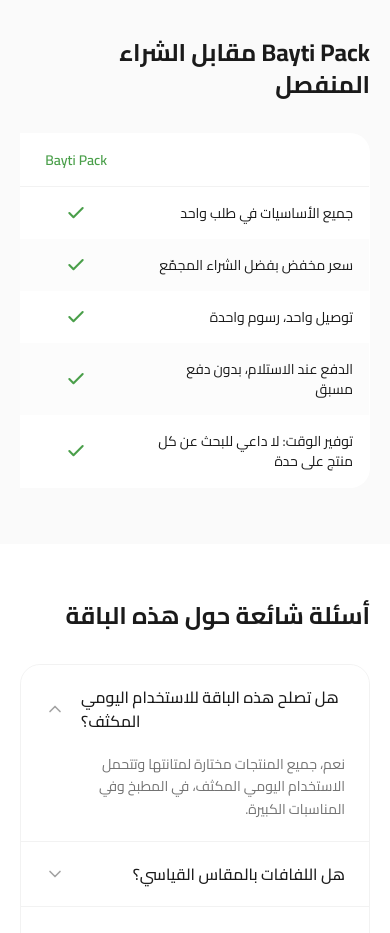
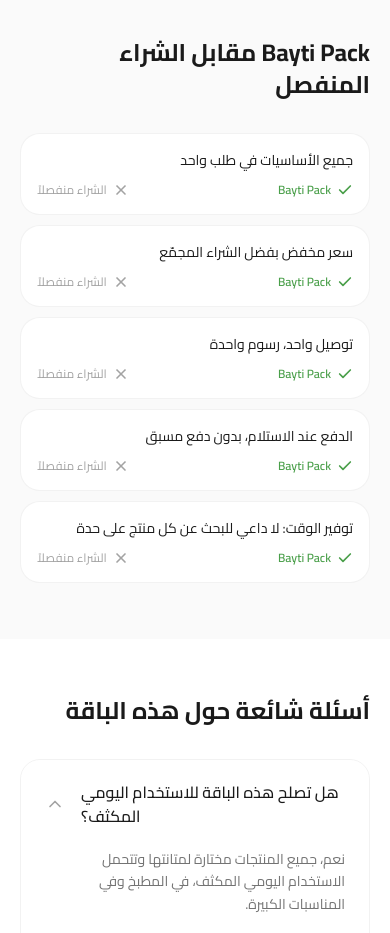
Before and after one commit to bkettani1994-rgb/Bayti-Pack, a Next.js app: page /ar/packs/cuisine-essentielle in a window 390 px wide. Shown: the part 3200-4133 px from the top of the page. Built offline with nearby package versions, Linux system fonts and the light colour scheme.

Commit message:
Replace mobile comparison table with stacked cards
Avoids horizontal scrolling on small screens: below the sm breakpoint
each row renders as a card (label + check/cross badges) instead of a
wide table, while desktop keeps the original table layout.

```diff
--- a/components/product/ComparisonTable.tsx
+++ b/components/product/ComparisonTable.tsx
@@ -10,8 +10,28 @@ export default function ComparisonTable({ comparison }: { comparison: Dictionary
           <h2 className="text-2xl font-bold text-ink sm:text-3xl">{comparison.heading}</h2>
         </Reveal>
 
-        <Reveal delay={0.1} className="mt-8 overflow-x-auto">
-          <table className="w-full min-w-[480px] overflow-hidden rounded-xl2 border border-black/5 bg-white text-sm">
+        {/* Mobile: stacked cards, no horizontal scroll */}
+        <Reveal delay={0.1} className="mt-8 space-y-2.5 sm:hidden">
+          {comparison.rows.map((row) => (
+            <div key={row} className="rounded-xl2 border border-black/5 bg-white p-4">
+              <p className="text-sm text-ink">{row}</p>
+              <div className="mt-3 flex items-center justify-between gap-2">
+                <span className="flex items-center gap-1.5 text-xs font-semibold text-brand-dark">
+                  <Check className="h-4 w-4 flex-shrink-0" strokeWidth={2.5} />
+                  {comparison.ourColumn}
+                </span>
+                <span className="flex items-center gap-1.5 text-xs text-neutral-400">
+                  <X className="h-4 w-4 flex-shrink-0" strokeWidth={2.5} />
+                  {comparison.othersColumn}
+                </span>
+              </div>
+            </div>
+          ))}
+        </Reveal>
+
+        {/* Desktop: full table */}
+        <Reveal delay={0.1} className="mt-8 hidden sm:block">
+          <table className="w-full overflow-hidden rounded-xl2 border border-black/5 bg-white text-sm">
             <thead>
               <tr className="border-b border-black/5">
                 <th className="w-1/2 p-4 text-left font-medium text-neutral-500 rtl:text-right"> </th>
```
